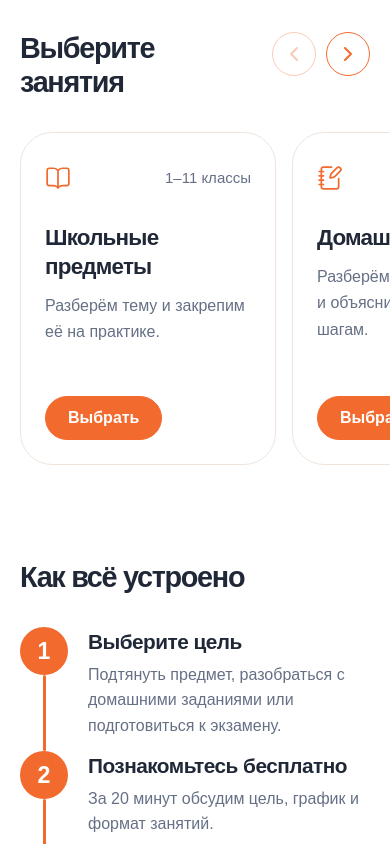
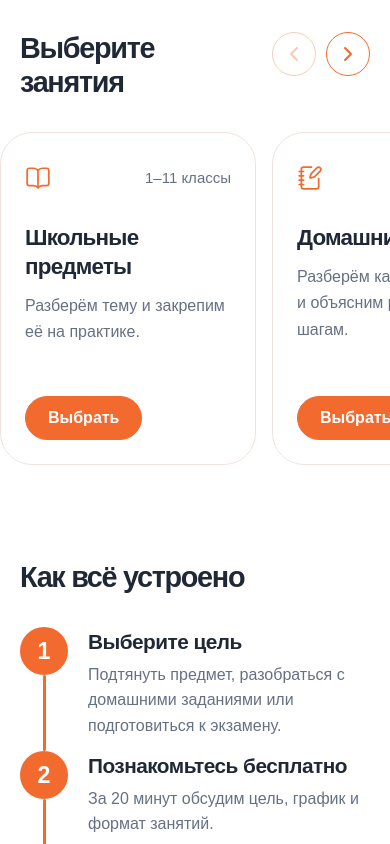
Before and after one commit to al7xey/toprepet, a React (Vite) app: page / in a window 390 px wide. Shown: the part 780-1624 px from the top of the page. Built offline with nearby package versions, Linux system fonts and the light colour scheme.

Commit message:
Extend mobile carousels to left screen edge

```diff
--- a/src/app/experience.css
+++ b/src/app/experience.css
@@ -1358,6 +1358,7 @@
 @media (max-width: 599px) {
   .formats-carousel [data-slot='carousel-content'],
   .teachers-carousel [data-slot='carousel-content'] {
+    margin-left: -20px;
     margin-right: -20px;
   }
 
@@ -1370,6 +1371,7 @@
 @media (max-width: 359px) {
   .formats-carousel [data-slot='carousel-content'],
   .teachers-carousel [data-slot='carousel-content'] {
+    margin-left: -14px;
     margin-right: -14px;
   }
 
```
